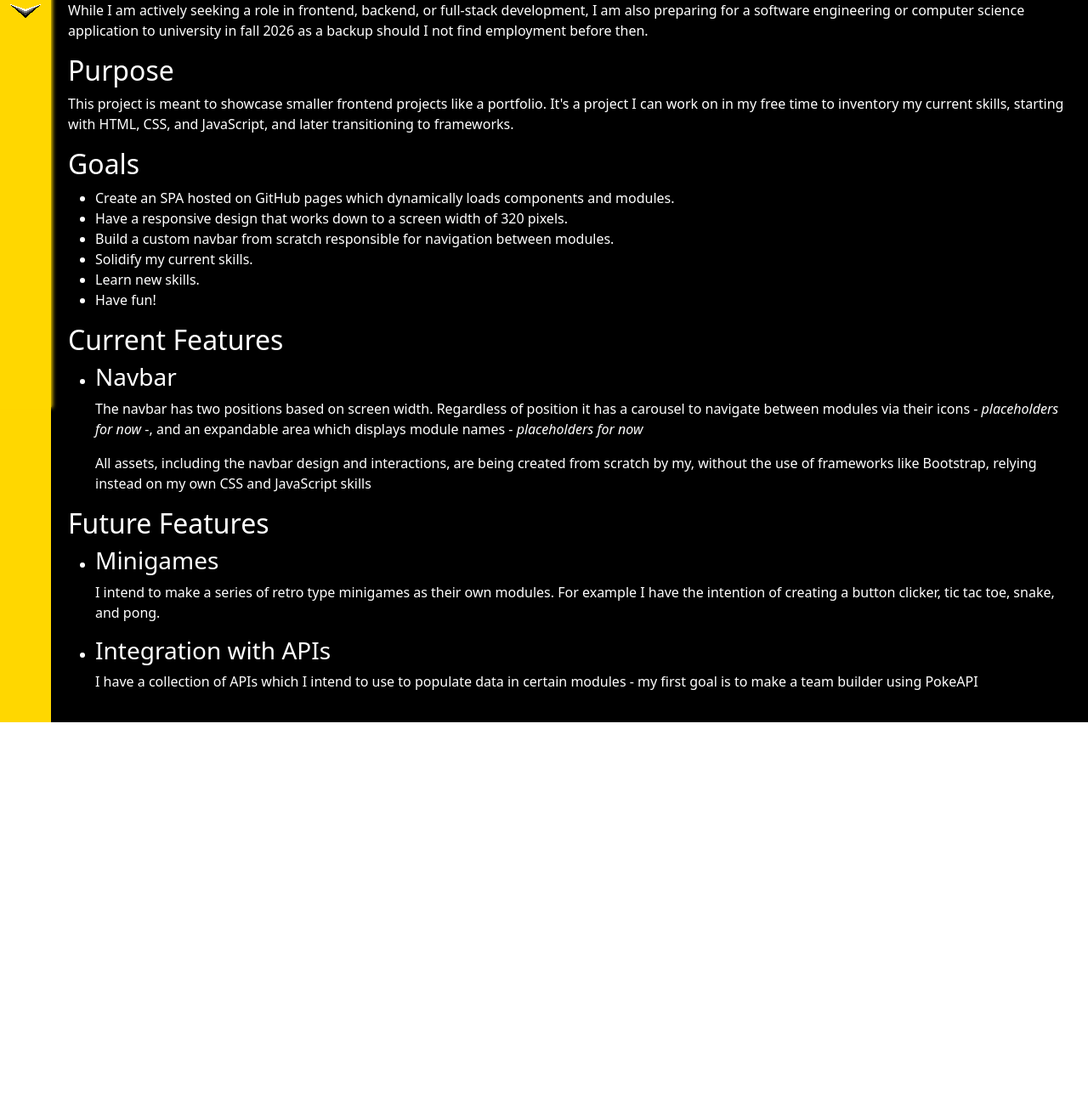
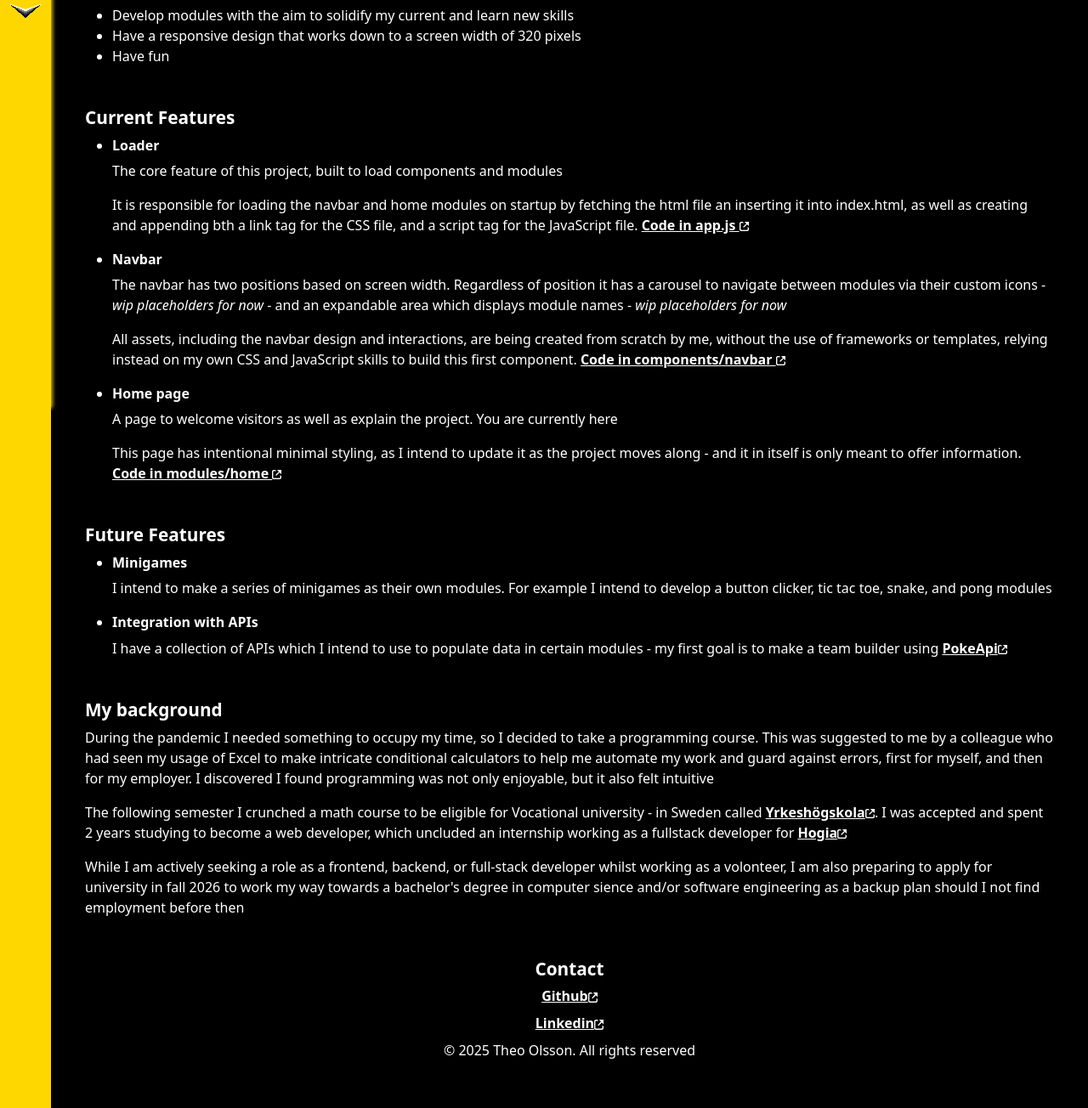
Before and after one commit to theolsson/theolsson.github.io, a website: page index.html in a window 1280 px wide. Shown: the part 321-1625 px from the top of the page at 85% size. Before the commit the page ends 1171 px from the top, so only its background shows below. Drawn offline with nearby package versions, Linux system fonts and the light colour scheme.

Commit message:
Home module done

```diff
--- a/components/navbar/navbar.css
+++ b/components/navbar/navbar.css
@@ -201,8 +201,8 @@ nav {
   padding: var(--navbar-padding-long) var(--navbar-padding-short);
 
   background-color: var(--primary-background-color);
-  border: 1px solid var(--secondary-background-color);
-  box-shadow: 0px 1px 5px 1px var(--secondary-background-color);
+  border: 1px solid var(--contrast-color);
+  box-shadow: 0px 1px 5px 1px var(--contrast-color);
   color: var(--primary-color);
 
   transition: transform 0.5s ease-out;
@@ -221,7 +221,7 @@ nav {
     padding: var(--navbar-padding-short) 50px var(--navbar-padding-short)
       var(--navbar-padding-long);
 
-    box-shadow: 1px 0px 5px 1px var(--secondary-background-color);
+    box-shadow: 1px 0px 5px 1px var(--contrast-color);
 
     transform: translateX(0);
   }
--- a/modules/home/home.css
+++ b/modules/home/home.css
@@ -1,3 +1,92 @@
+/*----------------------------------------------------------------------*/
+/*                             Positioning                              */
+/*----------------------------------------------------------------------*/
 main {
   padding: 20px;
 }
+
+@media (min-width: 769px) {
+  main {
+    padding: 40px;
+  }
+}
+
+main header {
+  margin-bottom: 2rem;
+}
+
+main section {
+  margin-bottom: 5rem;
+}
+
+@media (min-width: 769px) {
+  main section {
+    margin-bottom: 3rem;
+  }
+}
+
+/*----------------------------------------------------------------------*/
+/*                    Headings a link style override                    */
+/*----------------------------------------------------------------------*/
+main h1,
+main h2,
+main h3,
+main a {
+  font-weight: bold;
+}
+
+main h1 {
+  display: flex;
+  justify-content: center;
+
+  font-size: 1.5rem;
+}
+
+main h2 {
+  font-size: 1.3rem;
+}
+
+main h3 {
+  font-size: 1rem;
+}
+
+main a {
+  color: inherit;
+}
+
+/*----------------------------------------------------------------------*/
+/*                             Link hover                               */
+/*----------------------------------------------------------------------*/
+main a:hover {
+  color: var(--contrast-color);
+}
+
+main a:hover img {
+  filter: brightness(0) saturate(100%) invert(84%) sepia(56%) saturate(2517%)
+    hue-rotate(1deg) brightness(103%) contrast(105%);
+}
+
+main img {
+  height: 0.7rem;
+}
+
+/*----------------------------------------------------------------------*/
+/*                               Footer                                 */
+/*----------------------------------------------------------------------*/
+main footer {
+  display: flex;
+  flex-direction: column;
+
+  text-align: center;
+}
+
+main footer ul {
+  margin: 0;
+  padding: 0;
+
+  list-style-type: none;
+}
+
+main footer ul li {
+  margin-bottom: 0.5rem;
+}
--- a/modules/home/home.html
+++ b/modules/home/home.html
@@ -2,88 +2,112 @@
   <header>
     <h1>Project: Theo's Sandbox</h1>
   </header>
-  <section>
-    <h2>Background</h2>
-    <p>
-      During the pandemic I needed something to occupy my time, so I decided to
-      take a programming course. This was suggested to me by a colleague who had
-      seen my usage of Excel to make intricate conditional calculators to help
-      me automate my work and guard against errors. I discovered I found
-      programming was not only enjoyable, but it also felt intuitive to me.
-    </p>
-    <p>
-      The following semester I crunched a math course to be eligable for
-      Vocational university - in Sweden called Yrkeshögskola. I was accepted and
-      spent 2 years studying to become a web developer.
-    </p>
-  </section>
-  <section>
-    <h2>Future</h2>
-    <p>
-      While I am actively seeking a role in frontend, backend, or full-stack
-      development, I am also preparing for a software engineering or computer
-      science application to university in fall 2026 as a backup should I not
-      find employment before then.
-    </p>
-  </section>
+
   <section>
     <h2>Purpose</h2>
     <p>
-      This project is meant to showcase smaller frontend projects like a
-      portfolio. It's a project I can work on in my free time to inventory my
-      current skills, starting with HTML, CSS, and JavaScript, and later
-      transitioning to frameworks.
+      This project is meant to showcase frontend projects I've developed - and
+      will develop - like a portfolio. It's a project I can work on in my free
+      time to inventory my current skills, starting with HTML, CSS, and
+      JavaScript, and later transitioning to frameworks
+    </p>
+    <p>
+      It's an SPA hosted on GitHub Pages which dynamically loads components with
+      navigation handled my my custom built navbar. The source code can be found
+      <a
+        href="https://github.com/theolsson/theolsson.github.io/tree/main"
+        target="_blank"
+        >here<img src="shared/icons/open-in-new-tab.png" />
+      </a>
     </p>
   </section>
+
   <section>
     <h2>Goals</h2>
     <ul>
       <li>
-        Create an SPA hosted on GitHub pages which dynamically loads components
-        and modules.
+        Develop modules with the aim to solidify my current and learn new skills
       </li>
       <li>
-        Have a responsive design that works down to a screen width of 320
-        pixels.
+        Have a responsive design that works down to a screen width of 320 pixels
       </li>
-      <li>
-        Build a custom navbar from scratch responsible for navigation between
-        modules.
-      </li>
-      <li>Solidify my current skills.</li>
-      <li>Learn new skills.</li>
-      <li>Have fun!</li>
+      <li>Have fun</li>
     </ul>
   </section>
+
   <section>
     <h2>Current Features</h2>
     <ul>
       <li>
+        <h3>Loader</h3>
+        <p>
+          The core feature of this project, built to load components and modules
+        </p>
+        <p>
+          It is responsible for loading the navbar and home modules on startup
+          by fetching the html file an inserting it into index.html, as well as
+          creating and appending bth a link tag for the CSS file, and a script
+          tag for the JavaScript file.
+          <a
+            href="https://github.com/theolsson/theolsson.github.io/blob/main/shared/app.js"
+            target="_blank"
+            >Code in app.js
+            <img src="shared/icons/open-in-new-tab.png" />
+          </a>
+        </p>
+      </li>
+      <li>
         <h3>Navbar</h3>
         <p>
           The navbar has two positions based on screen width. Regardless of
-          position it has a carousel to navigate between modules via their icons
-          - <span style="font-style: italic">placeholders for now</span> -, and
-          an expandable area which displays module names -
-          <span style="font-style: italic">placeholders for now</span>
+          position it has a carousel to navigate between modules via their
+          custom icons -
+          <span style="font-style: italic"> wip placeholders for now</span>
+          - and an expandable area which displays module names -
+          <span style="font-style: italic"> wip placeholders for now</span>
         </p>
         <p>
           All assets, including the navbar design and interactions, are being
-          created from scratch by my, without the use of frameworks like
-          Bootstrap, relying instead on my own CSS and JavaScript skills
+          created from scratch by me, without the use of frameworks or
+          templates, relying instead on my own CSS and JavaScript skills to
+          build this first component.
+          <a
+            href="https://github.com/theolsson/theolsson.github.io/tree/main/components/navbar"
+            target="_blank"
+            >Code in components/navbar
+            <img src="shared/icons/open-in-new-tab.png" />
+          </a>
+        </p>
+      </li>
+      <li>
+        <h3>Home page</h3>
+        <p>
+          A page to welcome visitors as well as explain the project. You are
+          currently here
+        </p>
+        <p>
+          This page has intentional minimal styling, as I intend to update it as
+          the project moves along - and it in itself is only meant to offer
+          information. <a
+            href="https://github.com/theolsson/theolsson.github.io/tree/main/modules/home"
+            target="_blank"
+            >Code in modules/home
+            <img src="shared/icons/open-in-new-tab.png" />
+          </a>
         </p>
       </li>
     </ul>
   </section>
+
   <section>
     <h2>Future Features</h2>
     <ul>
       <li>
         <h3>Minigames</h3>
         <p>
-          I intend to make a series of retro type minigames as their own
-          modules. For example I have the intention of creating a button
-          clicker, tic tac toe, snake, and pong.
+          I intend to make a series of minigames as their own modules. For
+          example I intend to develop a button clicker, tic tac toe, snake, and
+          pong modules
         </p>
       </li>
       <li>
@@ -91,9 +115,60 @@
         <p>
           I have a collection of APIs which I intend to use to populate data in
           certain modules - my first goal is to make a team builder using
-          PokeAPI
+          <a href="https://pokeapi.co/" target="_blank"
+            >PokeApi<img src="shared/icons/open-in-new-tab.png" />
+          </a>
         </p>
       </li>
     </ul>
   </section>
+
+  <section>
+    <h2>My background</h2>
+    <p>
+      During the pandemic I needed something to occupy my time, so I decided to
+      take a programming course. This was suggested to me by a colleague who had
+      seen my usage of Excel to make intricate conditional calculators to help
+      me automate my work and guard against errors, first for myself, and then
+      for my employer. I discovered I found programming was not only enjoyable,
+      but it also felt intuitive
+    </p>
+    <p>
+      The following semester I crunched a math course to be eligible for
+      Vocational university - in Sweden called
+      <a href="https://www.yrkeshogskolan.se/in-english" target="_blank"
+        >Yrkeshögskola<img src="shared/icons/open-in-new-tab.png" /></a
+      >. I was accepted and spent 2 years studying to become a web developer,
+      which uncluded an internship working as a fullstack developer for
+      <a href="https://www.hogia.se/int/" target="_blank"
+        >Hogia<img src="shared/icons/open-in-new-tab.png" />
+      </a>
+    </p>
+    <p>
+      While I am actively seeking a role as a frontend, backend, or full-stack
+      developer whilst working as a volonteer, I am also preparing to apply for
+      university in fall 2026 to work my way towards a bachelor's degree in
+      computer sience and/or software engineering as a backup plan should I not
+      find employment before then
+    </p>
+  </section>
+
+  <footer>
+    <h2>Contact</h2>
+    <ul>
+      <li>
+        <a href="https://github.com/theolsson" target="_blank"
+          >Github<img src="shared/icons/open-in-new-tab.png" />
+        </a>
+      </li>
+      <li>
+        <a
+          href="https://www.Linkedin.com/in/theo-olsson-39010921b/?locale=en_US"
+          target="_blank"
+          >Linkedin<img src="shared/icons/open-in-new-tab.png" />
+        </a>
+      </li>
+    </ul>
+    <p id="footer-copyright"></p>
+  </footer>
 </main>
--- a/modules/home/home.js
+++ b/modules/home/home.js
@@ -1,3 +1,5 @@
 function initHome(){
-    console.log("Home module initialized");
+    const copyRight = document.getElementById("footer-copyright");
+    const year = new Date().getFullYear();
+    copyRight.innerText = `© ${year} Theo Olsson. All rights reserved`
 }
--- a/shared/variables.css
+++ b/shared/variables.css
@@ -17,4 +17,5 @@
 
   --primary-color: white;
   --secondary-color: black;
+  --contrast-color: gold;
 }
```
Also changed, not shown: README.md, shared/icons/open-in-new-tab.png (added).
